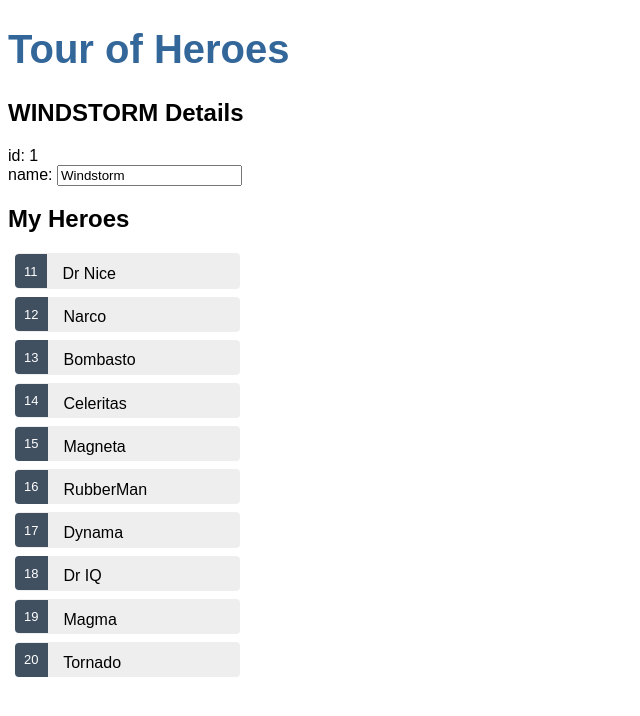
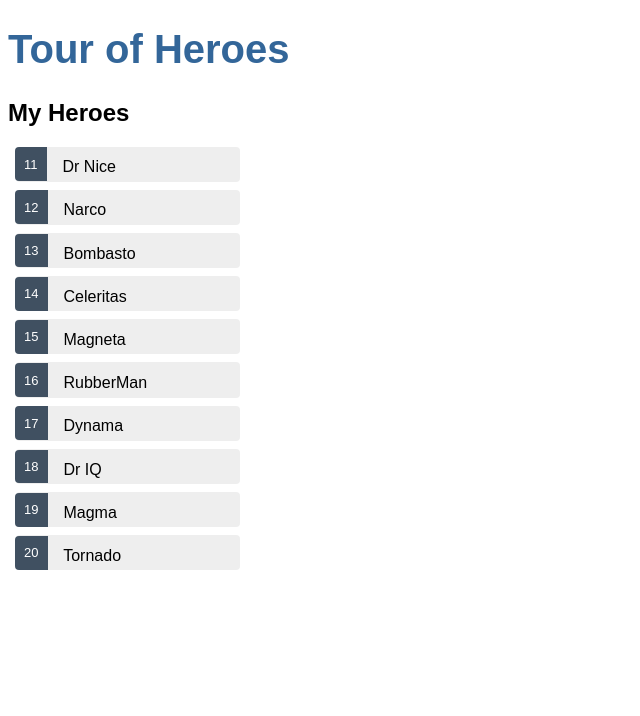
Before and after one commit to rognoni-ignacio/angular-tour-of-heroes, an Angular app: page / in a window 1280 px wide. Shown: the top 716 px of the page, without its empty margins (0-640 px from the left). Built offline with nearby package versions, Linux system fonts and the light colour scheme.

Commit message:
Add onSelect for hero list

```diff
--- a/src/app/heroes/heroes.component.html
+++ b/src/app/heroes/heroes.component.html
@@ -1,15 +1,20 @@
-<h2>{{ hero.name | uppercase }} Details</h2>
-<div><span>id: </span>{{ hero.id }}</div>
-<div>
-  <label
-    >name:
-    <input [(ngModel)]="hero.name" placeholder="name" />
-  </label>
-</div>
-
 <h2>My Heroes</h2>
 <ul class="heroes">
-  <li *ngFor="let hero of heroes">
-    <span class="badge">{{ hero.id }}</span> {{ hero.name }}
+  <li *ngFor="let hero of heroes"
+    [class.selected]="hero === selectedHero"
+    (click)="onSelect(hero)">
+    <span class="badge">{{hero.id}}</span> {{hero.name}}
   </li>
 </ul>
+
+<div *ngIf="selectedHero">
+
+  <h2>{{selectedHero.name | uppercase}} Details</h2>
+  <div><span>id: </span>{{selectedHero.id}}</div>
+  <div>
+    <label>name:
+      <input [(ngModel)]="selectedHero.name" placeholder="name"/>
+    </label>
+  </div>
+
+</div>
--- a/src/app/heroes/heroes.component.ts
+++ b/src/app/heroes/heroes.component.ts
@@ -8,12 +8,17 @@
   styleUrls: ['./heroes.component.css']
 })
 export class HeroesComponent implements OnInit {
-  hero: Hero = { id: 1, name: 'Windstorm'};
+  hero: Hero = { id: 1, name: 'Windstorm' };
   heroes = HEROES;
+  selectedHero: Hero;
 
   constructor() { }
 
   ngOnInit() {
   }
 
+  onSelect(hero: Hero): void {
+    this.selectedHero = hero;
+  }
+
 }
```
